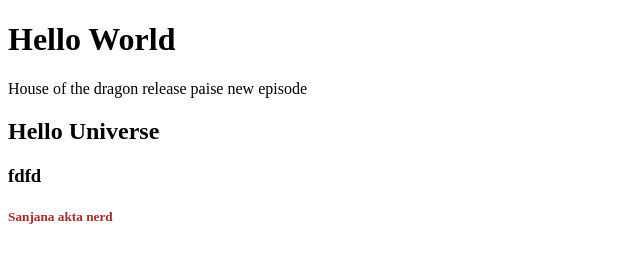
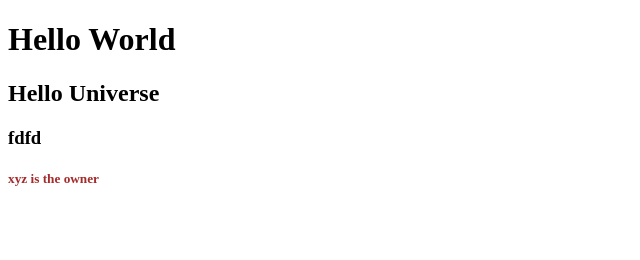
Before and after one commit to Shihab-Chowdhury/solid-meme, a plain HTML site: page index.html in a window 1280 px wide. Shown: the whole page, without its empty margins (0-640 px from the left). Drawn offline with Linux system fonts and the light colour scheme.

Commit message:
Revert "p tag added"

```diff
--- a/index.html
+++ b/index.html
@@ -8,10 +8,9 @@
 </head>
 <body>
     <h1>Hello World</h1>
-    <p>House of the dragon release paise new episode</p>
     <h2>Hello Universe</h2>
     <h3>fdfd</h3>
-    <h5 style="color:brown">Sanjana akta nerd</h5>
+    <h5 style="color:brown">xyz is the owner</h5>
 
 </body>
 </html>
```
